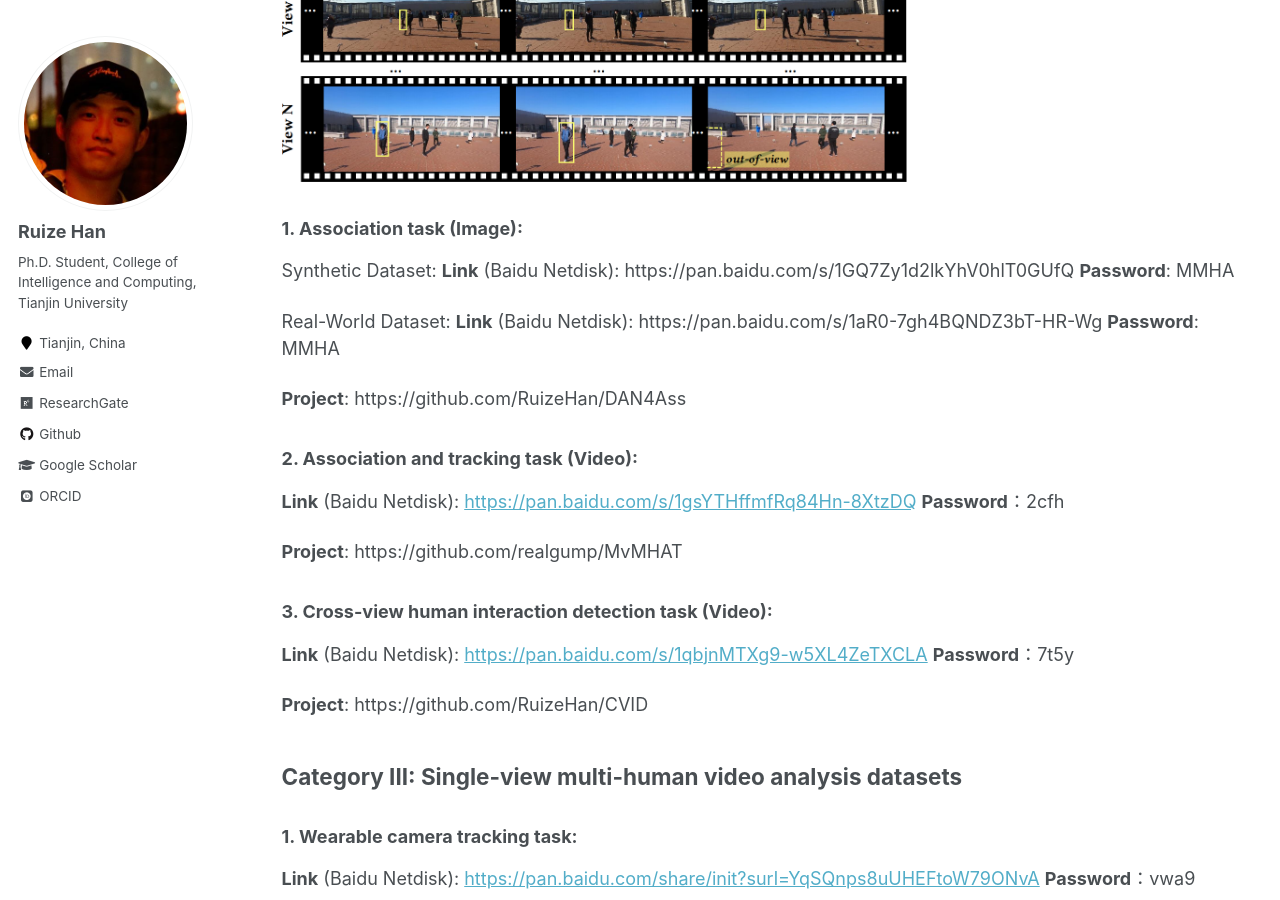
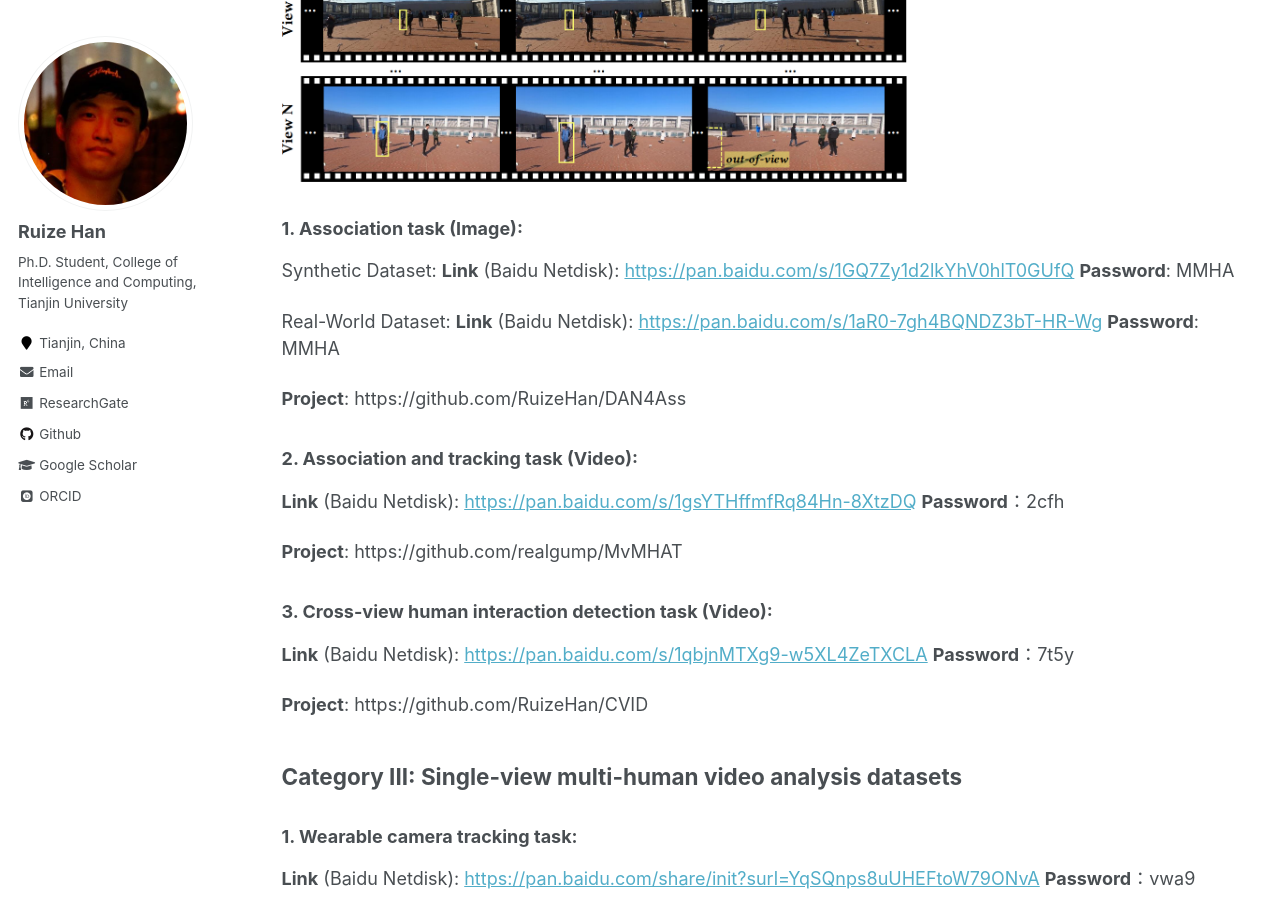
Before and after one commit to RuizeHan/RuizeHan.github.io, a Jekyll site: the page built from _pages/dataset.md, in a window 1280 px wide and 900 px high, scrolled down 1760 px. Built offline with Jekyll 4.4.1, drawn with Linux system fonts in a browser that asks for light colours; some web fonts are replaced; part of the change alters nothing that is shown.

```diff
--- a/_pages/dataset.md
+++ b/_pages/dataset.md
@@ -33,9 +33,9 @@ redirect_from:
 
 ### 1. Association task (Image):
 
-Synthetic Dataset: **Link** (Baidu Netdisk): https://pan.baidu.com/s/1GQ7Zy1d2lkYhV0hlT0GUfQ **Password**: MMHA
+Synthetic Dataset: **Link** (Baidu Netdisk): [https://pan.baidu.com/s/1GQ7Zy1d2lkYhV0hlT0GUfQ](https://pan.baidu.com/s/1GQ7Zy1d2lkYhV0hlT0GUfQ) **Password**: MMHA
 
-Real-World Dataset: **Link** (Baidu Netdisk): https://pan.baidu.com/s/1aR0-7gh4BQNDZ3bT-HR-Wg **Password**: MMHA
+Real-World Dataset: **Link** (Baidu Netdisk): [https://pan.baidu.com/s/1aR0-7gh4BQNDZ3bT-HR-Wg](https://pan.baidu.com/s/1aR0-7gh4BQNDZ3bT-HR-Wg) **Password**: MMHA
 
 **Project**: https://github.com/RuizeHan/DAN4Ass
 
```
